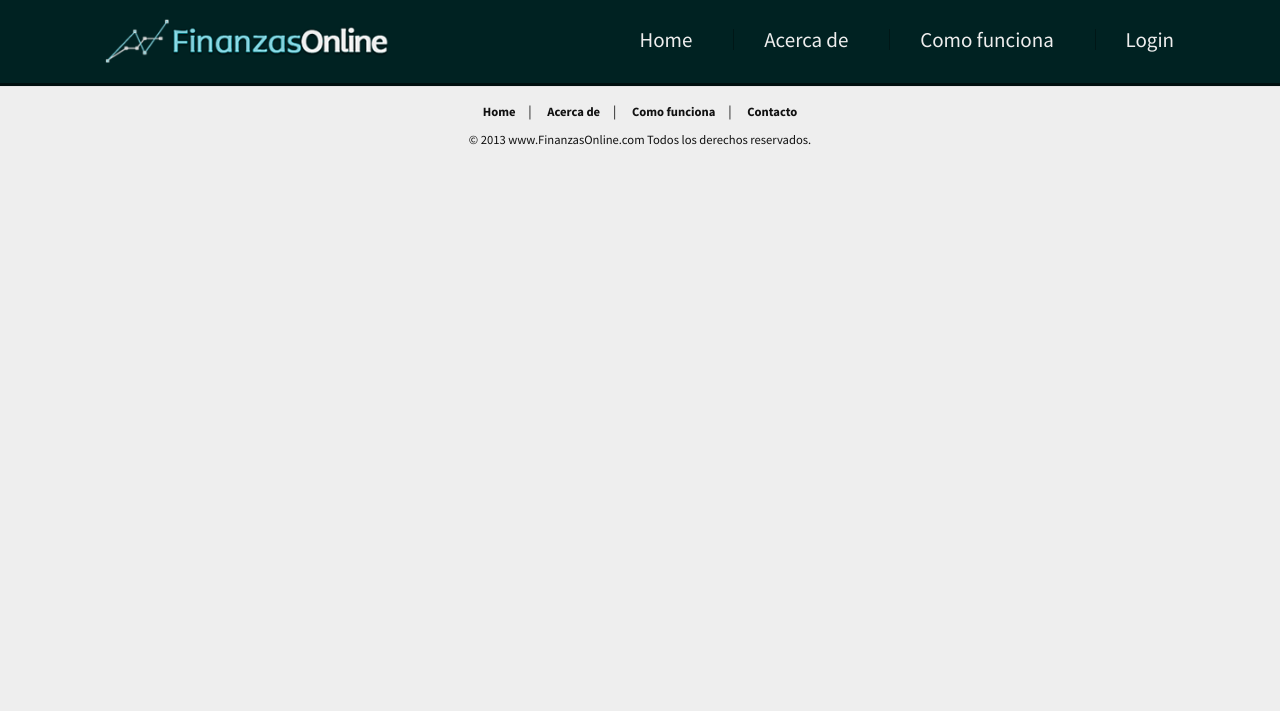
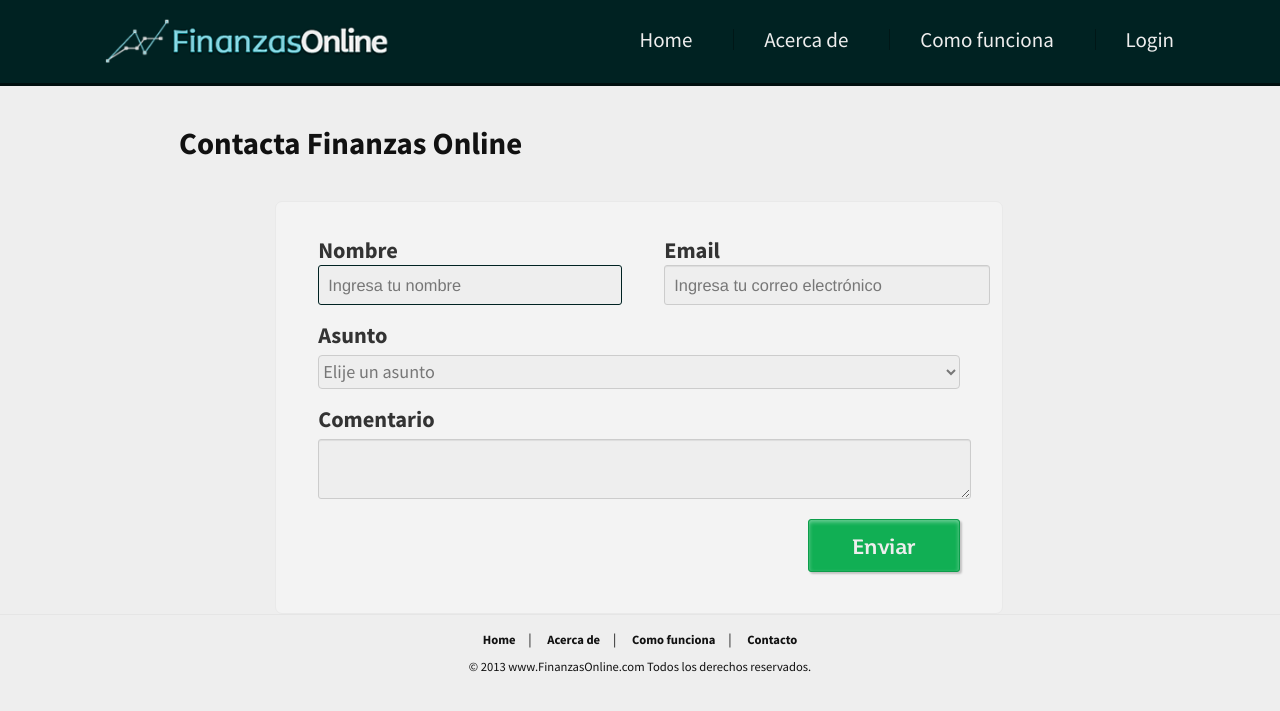
Before and after one commit to JJVV27/FinanzasOnline, a PHP site: page /contacto.php in a window 1280 px wide. Shown: the top 711 px of the page. Run offline with PHP 8.4, Linux system fonts and the light colour scheme; some web fonts are replaced.

Commit message:
Pagina contacto.php terminada

```diff
--- a/contacto.php
+++ b/contacto.php
@@ -22,6 +22,54 @@
 		$login_link = "login.php";
 		include('includes/menu.php'); ?>
 	</header>
+	<section class="container">
+		<div class="center span11">
+			<div id="titulo-contacto">
+				<h2>Contacta Finanzas Online</h2>
+				<h3>Si tienes alguna duda o sugerencia no dudes en usar el formulario para hacernosla llegar,
+te responderemos lo antes posible</h3>
+			</div>
+			<section id="form-contacto">
+				<form action="#" method="post">
+					<fieldset>
+						<p>
+							<div class="ib">
+								<div class="fr-pc">
+									<label for="nombre">Nombre</label>
+								</div>
+								<div class="fr-pc">
+									<input id="nombre" required type="text" autofocus placeholder="Ingresa tu nombre">
+								</div>
+							</div>
+							<div class="ib">
+								<div class="fr-pc right">
+									<label for="email">Email</label>
+								</div>
+								<div class="fr-pc right">
+									<input id="email" type="email" required placeholder="Ingresa tu correo electrónico">
+								</div>
+							</div>
+						</p>
+						<p><label for="asunto">Asunto</label></p>
+						<p>
+							<div class="select">
+								<select>
+									<option>Elije un asunto</option>
+									<option>Soporte tecnico</option>
+									<option>Pregunta general, sugerencia</option>
+									<option>Informacion comercial</option>
+									<option>Queja o reclamo</option>
+								</select>
+							</div>
+						</p>
+						<p><label for="comentario">Comentario</label></p>
+						<p><textarea id="usuario" required type="text"></textarea></p>
+						<p><button class="btn-general" id="btn-enviar"><span>Enviar</span></button></p>
+					</fieldset>
+				</form>
+			</section>
+		</div>
+	</section>
 	<?php include('includes/footer-dos.html'); ?>
 </body>
 </html>
--- a/css/estilos.css
+++ b/css/estilos.css
@@ -45,23 +45,30 @@ footer {
 
 input::-webkit-input-placeholder {
   color: #777777;
+  font-size: 0.9em;
   font-weight: 200; }
 
 input:-moz-placeholder {
   color: #777777;
+  font-size: 0.9em;
   font-weight: 200; }
 
 input::-moz-placeholder {
   color: #777777;
+  font-size: 0.9em;
   font-weight: 200; }
 
 input:-ms-input-placeholder {
   color: #777777;
+  font-size: 0.9em;
   font-weight: 200; }
 
-input:focus {
+input:focus, textarea:focus, select:focus {
   box-shadow: none !important;
   outline: none !important; }
+
+textarea {
+  resize: vertical; }
 
 .btn-general {
   background: #11af54;
@@ -537,45 +544,45 @@ nav ul li:nth-child(4n+4) {
 /*============================================================================================== */
 /*                                      Estilos registro.php                                    */
 /*============================================================================================== */
-#btn-crear, #btn-ingresar {
+#btn-crear, #btn-ingresar, #btn-enviar {
   border: 1px solid #0c9d4a;
   float: right;
   padding-bottom: 0; }
-  #btn-crear span, #btn-ingresar span {
+  #btn-crear span, #btn-ingresar span, #btn-enviar span {
     padding: 0.7em 1.2em; }
 
-#form-registro, #form-login {
+#form-registro, #form-login, #form-contacto {
   background: #f3f3f3;
   border: 1px solid #e9e9e9;
   border-radius: 0.5em;
   margin: 0 auto;
   padding: 2em 3em 1.5em 3em;
   width: 52%; }
-  #form-registro label, #form-login label {
+  #form-registro label, #form-login label, #form-contacto label {
     font-size: 1.6em;
     font-weight: 700; }
-  #form-registro input, #form-login input {
+  #form-registro input, #form-registro textarea, #form-login input, #form-login textarea, #form-contacto input, #form-contacto textarea {
     background: #eeeeee;
     border-radius: 3px;
     font-size: 1.3em;
     padding: 0.5em 0 0.5em 0.5em;
     width: 100%; }
-  #form-registro input:focus, #form-login input:focus {
+  #form-registro input:focus, #form-registro textarea:focus, #form-login input:focus, #form-login textarea:focus, #form-contacto input:focus, #form-contacto textarea:focus {
     border: 1px solid #002222; }
 
 #nombre, #apellidos {
   width: 92% !important; }
 
-#titulo-registro {
+#titulo-registro, #titulo-contacto {
   padding: 3em 20%; }
-  #titulo-registro h2, #titulo-registro h3 {
+  #titulo-registro h2, #titulo-registro h3, #titulo-contacto h2, #titulo-contacto h3 {
     color: #111111;
     text-shadow: none; }
-  #titulo-registro h2 {
+  #titulo-registro h2, #titulo-contacto h2 {
     font-size: 2.8em;
     margin: 0;
     padding: 0; }
-  #titulo-registro h3 {
+  #titulo-registro h3, #titulo-contacto h3 {
     font-size: 1.6em;
     line-height: 1em;
     margin: 0.6em 0 0 0;
@@ -704,6 +711,9 @@ nav ul li:nth-child(4n+4) {
       color: #0493ac;
       text-decoration: underline; }
 
+/*============================================================================================== */
+/*                                      Media queries login.php                                 */
+/*============================================================================================== */
 @media (min-width: 768px) and (max-width: 979px) {
   #btn-ingresar {
     display: block;
@@ -747,3 +757,58 @@ nav ul li:nth-child(4n+4) {
 
   input:-ms-input-placeholder {
     color: #eeeeee; } }
+/*============================================================================================== */
+/*                                     Estilos contacto.php                                     */
+/*============================================================================================== */
+select {
+  background: #eeeeee;
+  color: #777777;
+  font-family: "Source Sans Pro", sans-serif;
+  font-size: 1.3em;
+  height: auto !important;
+  padding: 0.2em 0;
+  width: 100%; }
+
+#btn-enviar {
+  margin: 0; }
+  #btn-enviar span {
+    padding: 0.7em 1.8em; }
+
+#email {
+  width: 93% !important; }
+
+#form-contacto {
+  width: 80%; }
+
+#titulo-contacto {
+  padding: 3em 7%; }
+  #titulo-contacto h3 {
+    font-size: 1.8em;
+    font-weight: 300; }
+
+/*============================================================================================== */
+/*                                      Media queries login.php                                 */
+/*============================================================================================== */
+#btn-enviar {
+  display: block;
+  margin: 0 auto; }
+
+#titulo-contacto h3 {
+  font-size: 1.5em;
+  line-height: 1.2em; }
+
+#titulo-contacto h3 {
+  font-size: 1.4em;
+  line-height: 1.1em; }
+
+#email {
+  width: 99% !important; }
+
+#form-contacto {
+  width: 60%; }
+
+#titulo-contacto h2 {
+  font-size: 2.2em;
+  line-height: 1em; }
+#titulo-contacto h3 {
+  display: none; }
--- a/css/estilos.sass
+++ b/css/estilos.sass
@@ -54,23 +54,30 @@ footer
 
 input::-webkit-input-placeholder
 	color: #777
+	font-size: 0.9em
 	font-weight: 200
 
 input:-moz-placeholder
 	color: #777
+	font-size: 0.9em
 	font-weight: 200
 
 input::-moz-placeholder
 	color: #777
+	font-size: 0.9em
 	font-weight: 200
 
 input:-ms-input-placeholder
 	color: #777
+	font-size: 0.9em
 	font-weight: 200
 
-input:focus
+input:focus, textarea:focus, select:focus
 	box-shadow: none !important
 	outline: none !important
+
+textarea
+	resize: vertical
 
 .btn-general
 	background: #11af54
@@ -549,14 +556,14 @@ nav ul li:nth-child(4n+4)
 /*                                      Estilos registro.php                                    */
 /*==============================================================================================*/
 
-#btn-crear, #btn-ingresar
+#btn-crear, #btn-ingresar, #btn-enviar
 	border: 1px solid #0c9d4a
 	float: right
 	padding-bottom: 0
 	span
 		padding: 0.7em 1.2em
 
-#form-registro, #form-login
+#form-registro, #form-login, #form-contacto
 	background: #f3f3f3
 	border: 1px solid #e9e9e9
 	border-radius: 0.5em
@@ -566,19 +573,19 @@ nav ul li:nth-child(4n+4)
 	label
 		font-size: 1.6em
 		font-weight: 700
-	input
+	input, textarea
 		background: #eee
 		border-radius: 3px
 		font-size: 1.3em
 		padding: 0.5em 0 0.5em 0.5em
 		width: 100%
-	input:focus
+	input:focus, textarea:focus
 		border: 1px solid $nav-bg-color
 
 #nombre, #apellidos
 	width: 92% !important
 
-#titulo-registro
+#titulo-registro, #titulo-contacto
 	padding: 3em 20%
 	h2,h3
 		color: #111
@@ -739,7 +746,9 @@ nav ul li:nth-child(4n+4)
 			color: #0493ac
 			text-decoration: underline
 
-
+/*==============================================================================================*/
+/*                                      Media queries login.php                                 */
+/*==============================================================================================*/
 
 @media (min-width: 768px) and (max-width: 979px)
 
@@ -796,3 +805,69 @@ nav ul li:nth-child(4n+4)
 	input:-ms-input-placeholder
 
 		color: #eee
+
+/*==============================================================================================*/
+/*                                     Estilos contacto.php                                     */
+/*==============================================================================================*/
+
+select
+	background: #eee
+	color: #777
+	font-family: 'Source Sans Pro', sans-serif
+	font-size: 1.3em
+	height: auto !important
+	padding: 0.2em 0
+	width: 100%
+
+#btn-enviar
+	margin: 0
+	span
+		padding: 0.7em 1.8em
+
+#email
+	width: 93% !important
+#form-contacto
+	width: 80%
+
+#titulo-contacto
+	padding: 3em 7%
+	h3
+		font-size: 1.8em
+		font-weight: 300
+
+/*==============================================================================================*/
+/*                                      Media queries login.php                                 */
+/*==============================================================================================*/
+
+@media (min-width: 768px) and (max-width: 979px)
+
+#btn-enviar
+	display: block
+	margin: 0 auto
+
+#titulo-contacto
+	h3
+		font-size: 1.5em
+		line-height: 1.2em
+
+@media (max-width: 767px)
+
+#titulo-contacto
+	h3
+		font-size: 1.4em
+		line-height: 1.1em
+
+@media (max-width: 480px)
+
+#email
+	width: 99% !important
+
+#form-contacto
+	width: 60%
+
+#titulo-contacto
+	h2
+		font-size: 2.2em
+		line-height: 1em
+	h3
+		display: none
--- a/login.php
+++ b/login.php
@@ -28,9 +28,9 @@
 				<form action="#" method="post">
 					<fieldset>
 						<p><label for="usuario">Usuario</label></p>
-						<p><input id="usuario" type="text" placeholder="Ingresa tu nombre de usuario" /></p>
+						<p><input id="usuario" type="text" required placeholder="Ingresa tu nombre de usuario" /></p>
 						<p><label for="usuario">Contraseña</label></p>
-						<p><input id="usuario" type="text" placeholder="Ingresa tu contraseña" /></p>
+						<p><input id="usuario" required type="text" placeholder="Ingresa tu contraseña" /></p>
 						<p><button class="btn-general" id="btn-ingresar"><span>Ingresar</span></button> <span class="o-contrasenia"><a href="#">¿Olvidaste tu contraseña?</a></span></p>
 					</fieldset>
 				</form>
```
Also changed, not shown: registro.php (+5 -5 lines), img/arrow.jpg (added).
